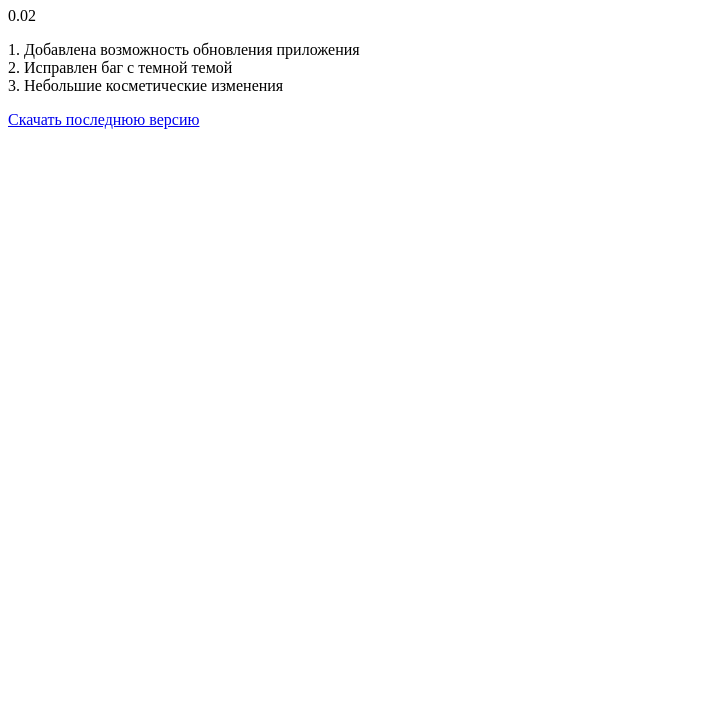
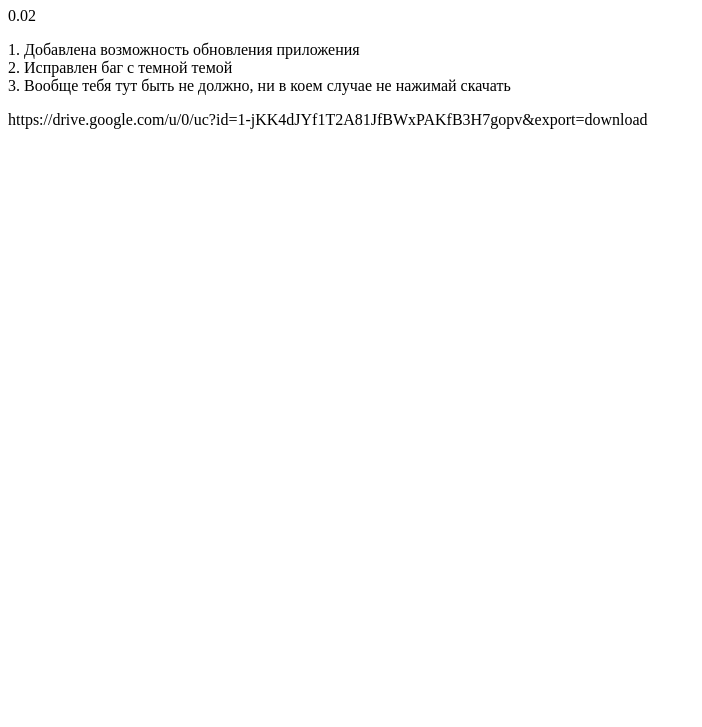
Before and after one commit to Ebaluga/MonitechUpdatePage, a plain HTML site: page index.html in a window 1280 px wide. Shown: the part 73-800 px from the top of the page, without its empty margins (0-702 px from the left). Drawn offline with Linux system fonts and the light colour scheme.

Commit message:
Update index.html

```diff
--- a/index.html
+++ b/index.html
@@ -6,7 +6,7 @@
   <body>
     <h1>Последняя версия приложения Monitech</h1>
     <p class="version">0.02</p>
-    <p class="changelog"> 1. Добавлена возможность обновления приложения<br>2. Исправлен баг с темной темой<br>3. Небольшие косметические изменения<br></p>
-    <a href="YOUR_DOWNLOAD_LINK">Скачать последнюю версию</a>
+    <p class="changelog"> 1. Добавлена возможность обновления приложения<br>2. Исправлен баг с темной темой<br>3. Вообще тебя тут быть не должно, ни в коем случае не нажимай скачать<br></p>
+    <p class="download">https://drive.google.com/u/0/uc?id=1-jKK4dJYf1T2A81JfBWxPAKfB3H7gopv&export=download</p>
   </body>
 </html>
```
